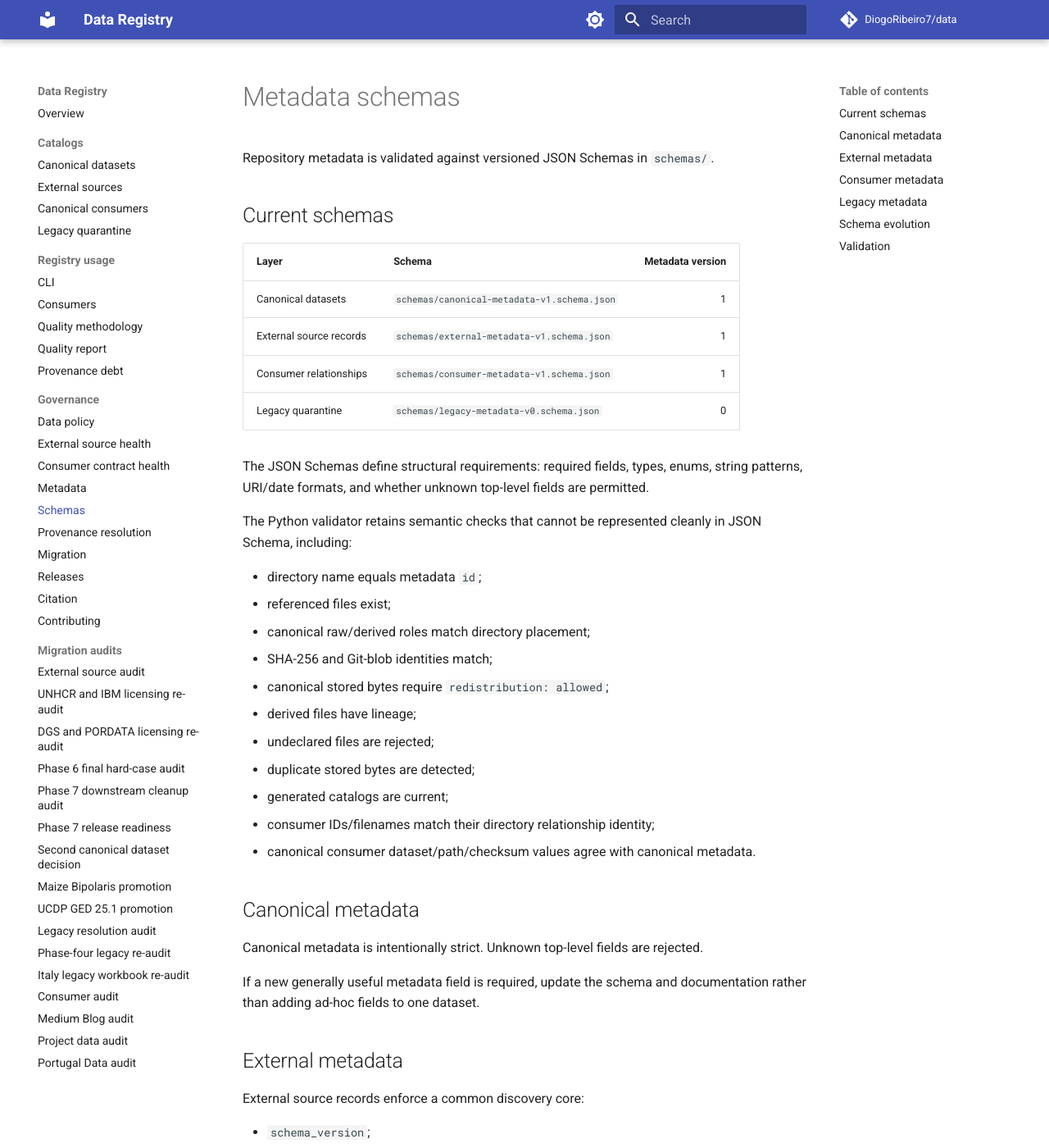
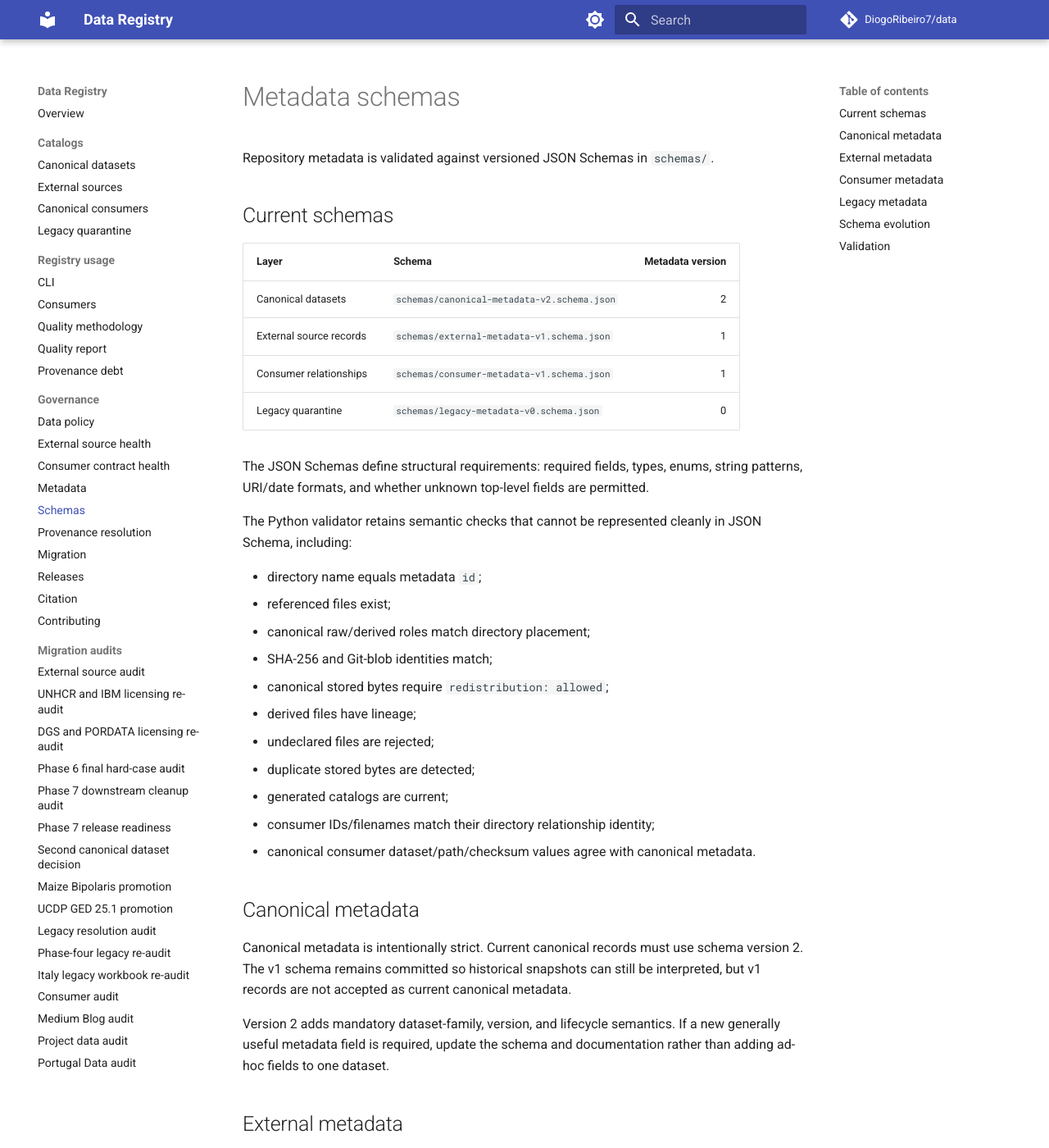
Before and after one commit to DiogoRibeiro7/data, an MkDocs documentation site: the page built from docs/SCHEMAS.md, in a window 1280 px wide and 1400 px high. Shown: the whole window at 82% size. Built offline with MkDocs 1.6.1 and Material for MkDocs 9.7.7, drawn with Linux system fonts in a browser that asks for light colours; comment, search, counter and statistics services are not loaded.

Commit message:
Document canonical schema v2

```diff
--- a/docs/SCHEMAS.md
+++ b/docs/SCHEMAS.md
@@ -6,7 +6,7 @@ Repository metadata is validated against versioned JSON Schemas in `schemas/`.
 
 | Layer | Schema | Metadata version |
 | --- | --- | ---: |
-| Canonical datasets | `schemas/canonical-metadata-v1.schema.json` | 1 |
+| Canonical datasets | `schemas/canonical-metadata-v2.schema.json` | 2 |
 | External source records | `schemas/external-metadata-v1.schema.json` | 1 |
 | Consumer relationships | `schemas/consumer-metadata-v1.schema.json` | 1 |
 | Legacy quarantine | `schemas/legacy-metadata-v0.schema.json` | 0 |
@@ -29,9 +29,9 @@ The Python validator retains semantic checks that cannot be represented cleanly
 
 ## Canonical metadata
 
-Canonical metadata is intentionally strict. Unknown top-level fields are rejected.
+Canonical metadata is intentionally strict. Current canonical records must use schema version 2. The v1 schema remains committed so historical snapshots can still be interpreted, but v1 records are not accepted as current canonical metadata.
 
-If a new generally useful metadata field is required, update the schema and documentation rather than adding ad-hoc fields to one dataset.
+Version 2 adds mandatory dataset-family, version, and lifecycle semantics. If a new generally useful metadata field is required, update the schema and documentation rather than adding ad-hoc fields to one dataset.
 
 ## External metadata
 
```
